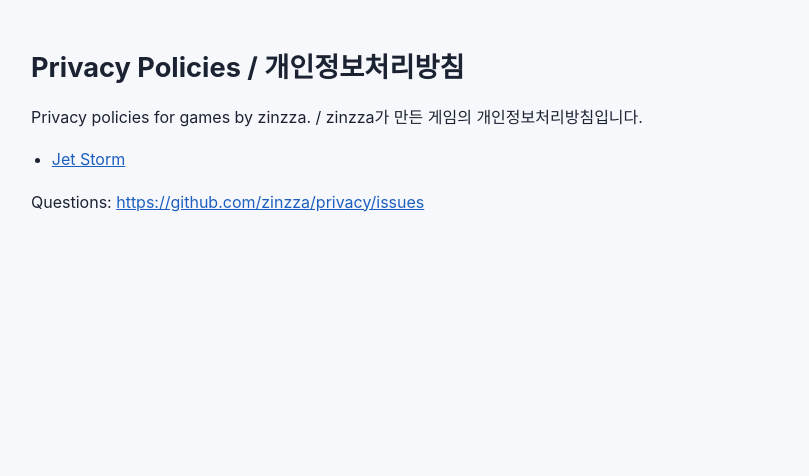
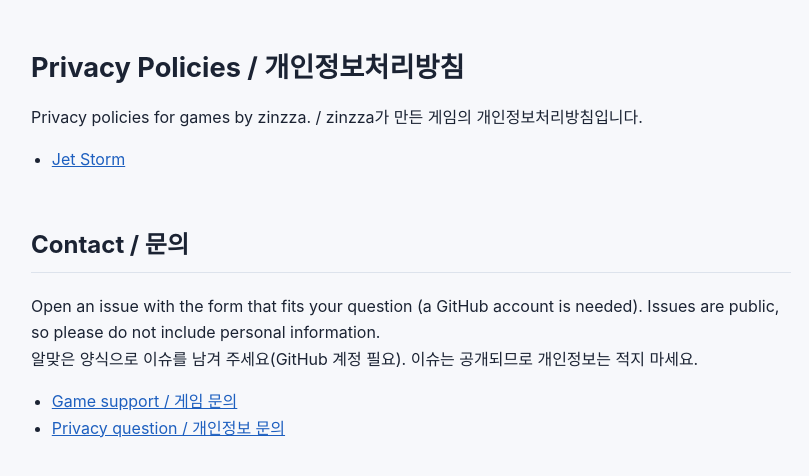
Before and after one commit to zinzza/privacy, a plain HTML site: page index.html in a window 1280 px wide. Shown: the whole page, without its empty margins (229-1038 px from the left). Drawn offline with Linux system fonts and the light colour scheme.

Commit message:
문의 양식(게임 문의, 개인정보 문의)과 문의 안내 추가
Co-Authored-By: Claude Opus 5.5 <noreply@anthropic.com>

```diff
--- a/index.html
+++ b/index.html
@@ -13,5 +13,11 @@ p,li{color:var(--fg)}nav{font-size:.95rem;color:var(--muted)}ul{padding-left:1.3
 <ul>
 <li><a href="jetstorm/">Jet Storm</a></li>
 </ul>
-<p>Questions: <a href="https://github.com/zinzza/privacy/issues">https://github.com/zinzza/privacy/issues</a></p>
+<h2>Contact / 문의</h2>
+<p>Open an issue with the form that fits your question (a GitHub account is needed). Issues are public, so please do not include personal information.<br>
+알맞은 양식으로 이슈를 남겨 주세요(GitHub 계정 필요). 이슈는 공개되므로 개인정보는 적지 마세요.</p>
+<ul>
+<li><a href="https://github.com/zinzza/privacy/issues/new?template=support.yml">Game support / 게임 문의</a></li>
+<li><a href="https://github.com/zinzza/privacy/issues/new?template=privacy.yml">Privacy question / 개인정보 문의</a></li>
+</ul>
 </main></body></html>
```
Also changed, not shown: 3 other files.
